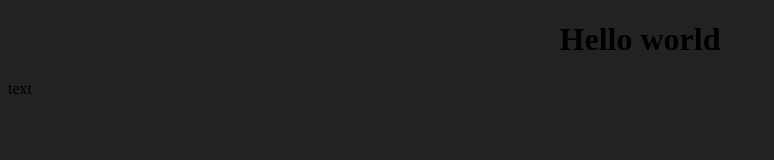
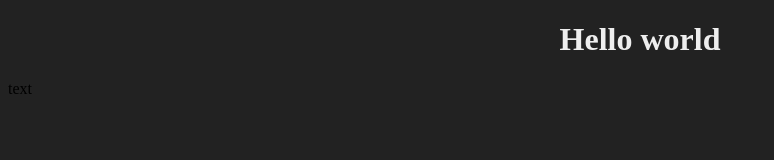
Before and after one commit to sacramentumVS/test, a plain HTML site: page index.html in a window 1280 px wide. Shown: the whole page, without its empty margins (0-774 px from the left). Drawn offline with Linux system fonts and the light colour scheme.

Commit message:
fix bug in style css

```diff
--- a/style.css
+++ b/style.css
@@ -2,6 +2,6 @@ body {
     background-color: #222;
 }
 h1 {
-    color #eee;
+    color: #eee;
     text-align: center;
 }
```
